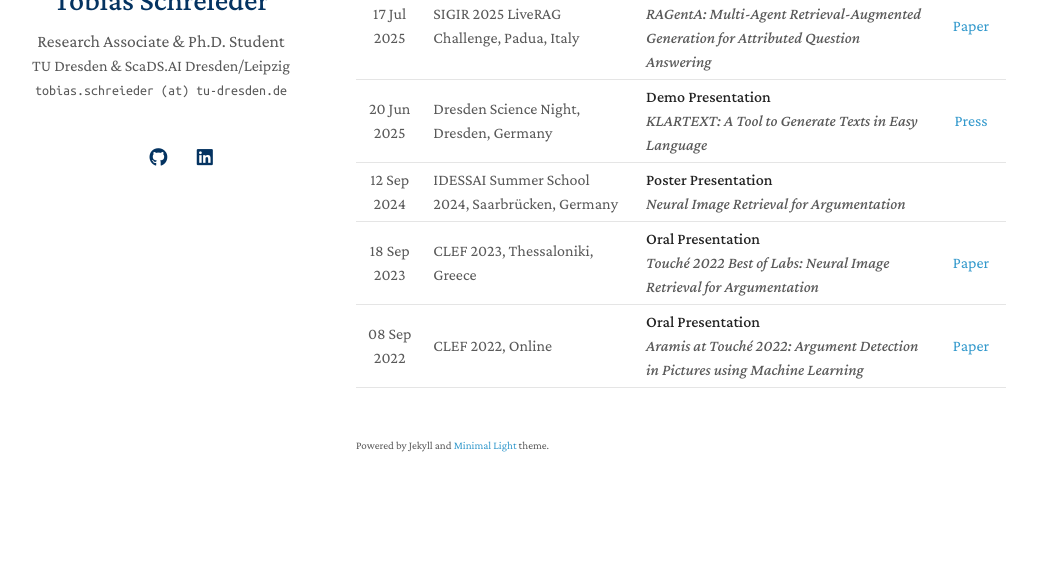
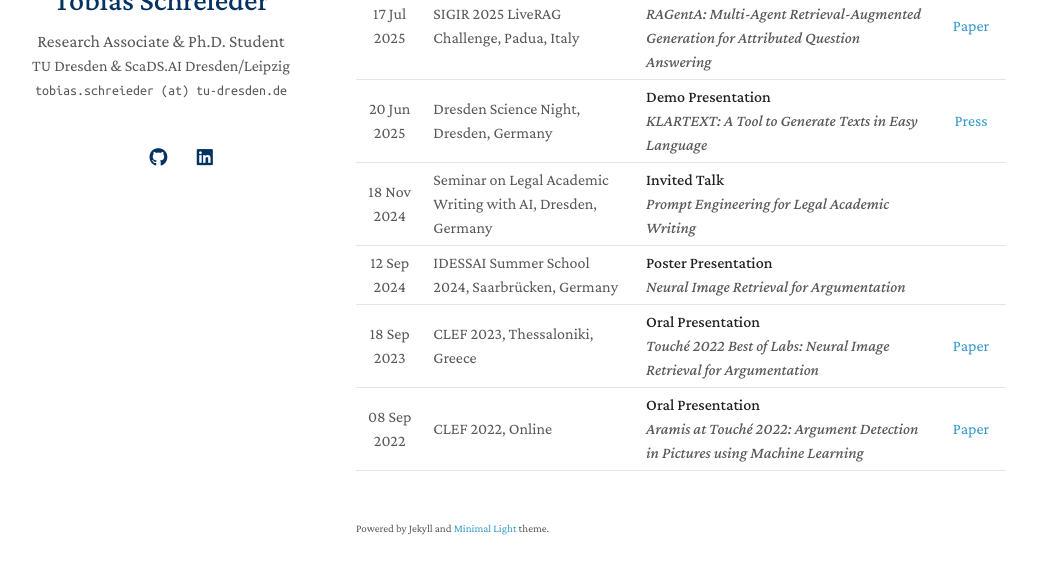
Before and after one commit to tobiasschreieder/tobiasschreieder.github.io, a Jekyll site: the page built from talks.md, in a window 1280 px wide and 900 px high, scrolled down 654 px, cut to the strip 291-865 px from the top of the window. Shown: the whole strip, without its empty margins (124-1161 px from the left). Built offline with Jekyll 4.4.1, drawn with Linux system fonts in a browser that asks for light colours; a style sheet for code colours, icons or effects is not loaded; before the commit the page ends 1471 px from its top, so only the background shows below that.

Commit message:
Add invited talk on legal academic writing seminar

```diff
--- a/talks.md
+++ b/talks.md
@@ -19,6 +19,7 @@ A selection of invited talks, conference presentations, posters, and public demo
 | 11 Sep 2025 | CLEF 2025, Madrid, Spain | **Oral Presentation**<br>*Claim2Source at CheckThat! 2025: Zero-Shot Style Transfer for Scientific Claim-Source Retrieval* | [Paper](https://ceur-ws.org/Vol-4038/paper_94.pdf) |
 | 17 Jul 2025 | SIGIR 2025 LiveRAG Challenge, Padua, Italy | **Spotlight & Poster Presentation**<br>*RAGentA: Multi-Agent Retrieval-Augmented Generation for Attributed Question Answering* | [Paper](https://arxiv.org/abs/2506.16988) |
 | 20 Jun 2025 | Dresden Science Night, Dresden, Germany | **Demo Presentation**<br>*KLARTEXT: A Tool to Generate Texts in Easy Language* | [Press](https://scads.ai/lange-nacht-der-wissenschaften-2025/) |
+| 18 Nov 2024 | Seminar on Legal Academic Writing with AI, Dresden, Germany | **Invited Talk**<br>*Prompt Engineering for Legal Academic Writing* | |
 | 12 Sep 2024 | IDESSAI Summer School 2024, Saarbrücken, Germany | **Poster Presentation**<br>*Neural Image Retrieval for Argumentation* | |
 | 18 Sep 2023 | CLEF 2023, Thessaloniki, Greece | **Oral Presentation**<br>*Touché 2022 Best of Labs: Neural Image Retrieval for Argumentation* | [Paper](https://link.springer.com/chapter/10.1007/978-3-031-42448-9_16) |
 | 08 Sep 2022 | CLEF 2022, Online | **Oral Presentation**<br>*Aramis at Touché 2022: Argument Detection in Pictures using Machine Learning* | [Paper](https://ceur-ws.org/Vol-3180/paper-252.pdf) |
```
